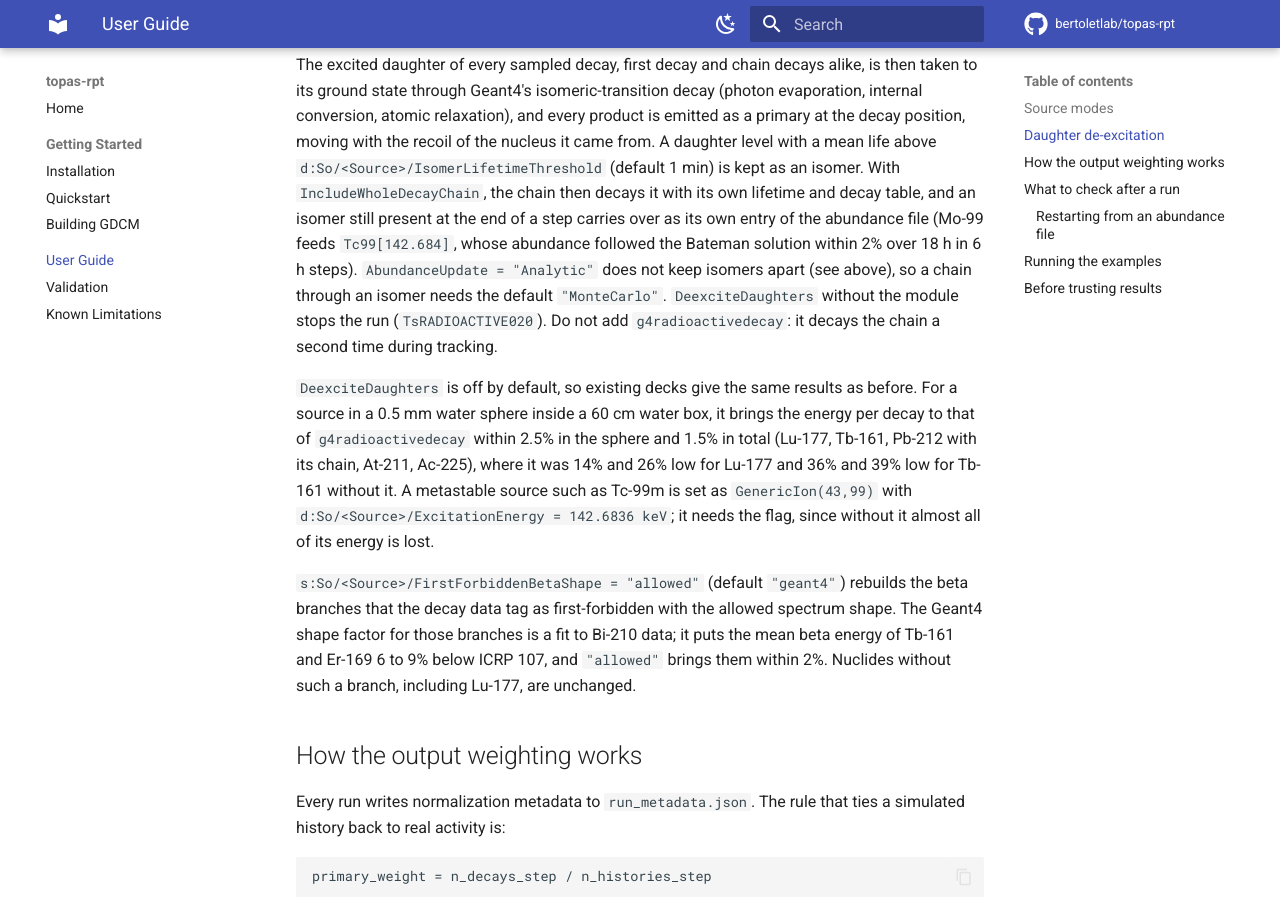
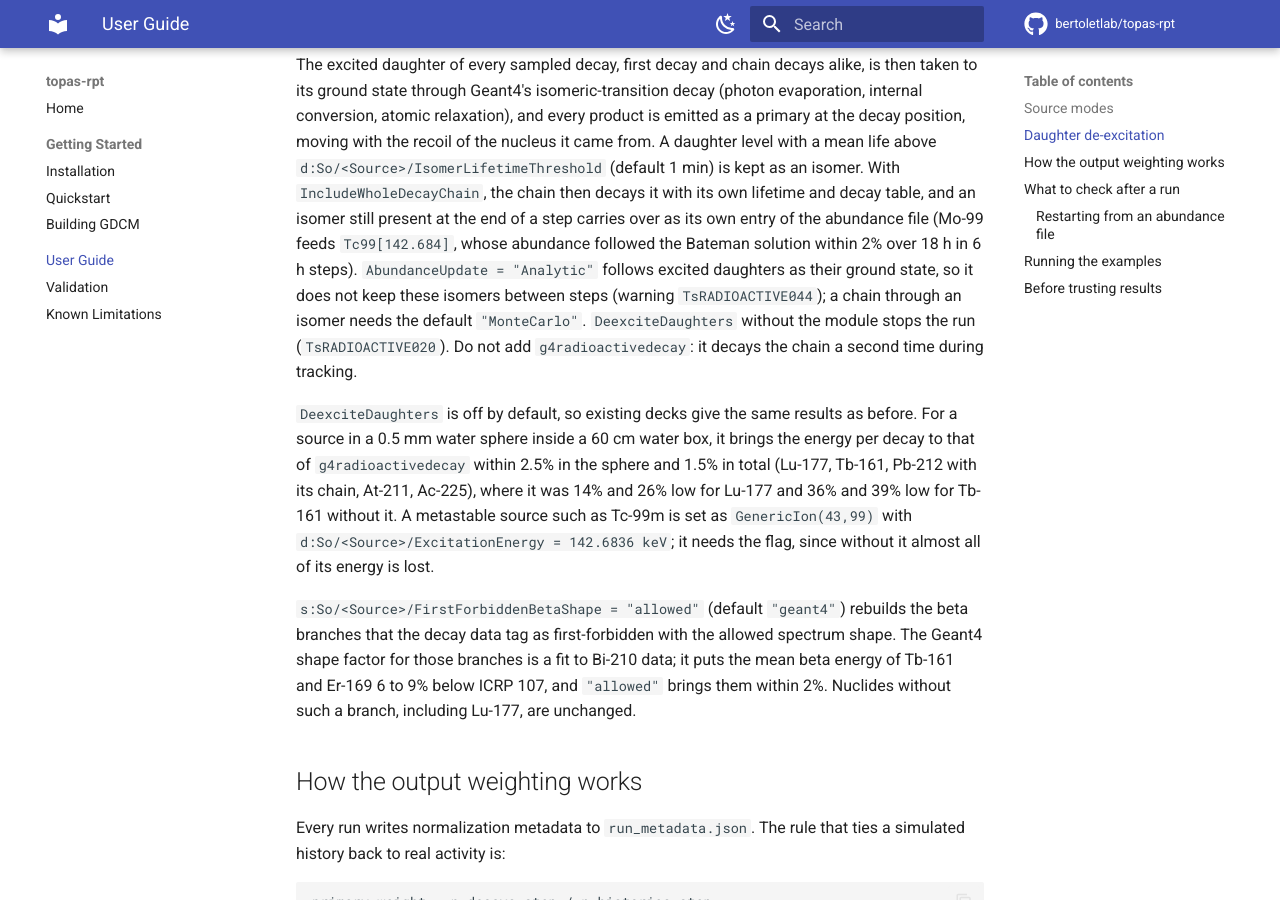
Before and after one commit to bertoletlab/topas-rpt, an MkDocs documentation site: the page built from docs/user_guide.md, in a window 1280 px wide and 900 px high, scrolled down 2654 px. Built offline with MkDocs 1.6.1 and Material for MkDocs 9.7.7, drawn with Linux system fonts in a browser that asks for light colours; comment, search, counter and statistics services are not loaded.

Commit message:
port: shared decay sampling with IT handling; isomer lifetime from the ion table
- SampleDecayProducts(): one place for the decay of the first nucleus and
  of chain nuclei. Before Geant4 11.3 an isomeric transition goes through
  fITDecay, as GeneratePrimaries already did; the chain called DecayIt on
  the table's IT channel, which has no photon evaporation, and a kept
  Tc-99m stopped the run on Geant4 11.2.2. Mo-99 now gives 0.832 gammas of
  140.5 keV per decay on 11.2.2 and 11.3.2.
- IsKeptIsomer reads G4IonTable::GetLifeTime with the floating level,
  then the PDG lifetime, without a name round trip.
- FirstForbiddenBetaShape leaves empty decay tables (stable daughters)
  alone, so TsRADIOACTIVE023 only warns for radioactive nuclides.
- Warning TsRADIOACTIVE044 for AbundanceUpdate = "Analytic" with
  DeexciteDaughters and the whole chain: the analytic update carries
  isomers as their ground state between steps.
- Isomer named Tc99[142.684] as in the abundance file; user guide states
  the analytic limitation where it is referenced.

```diff
--- a/docs/user_guide.md
+++ b/docs/user_guide.md
@@ -129,7 +129,8 @@
 and decay table, and an isomer still present at the end of a step carries over
 as its own entry of the abundance file (Mo-99 feeds `Tc99[142.684]`, whose
 abundance followed the Bateman solution within 2% over 18 h in 6 h steps).
-`AbundanceUpdate = "Analytic"` does not keep isomers apart (see above), so a
+`AbundanceUpdate = "Analytic"` follows excited daughters as their ground state,
+so it does not keep these isomers between steps (warning `TsRADIOACTIVE044`); a
 chain through an isomer needs the default `"MonteCarlo"`. `DeexciteDaughters` without the
 module stops the run (`TsRADIOACTIVE020`). Do not add `g4radioactivedecay`:
 it decays the chain a second time during tracking.
```
Also changed, not shown: CHANGELOG.md (+7 -3 lines), 3 other files.
